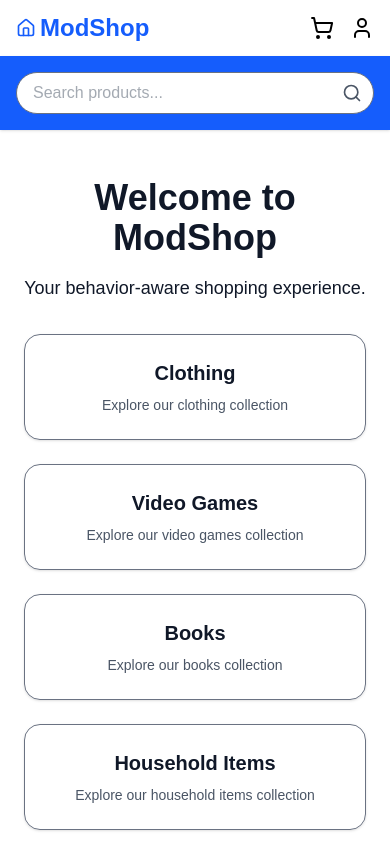
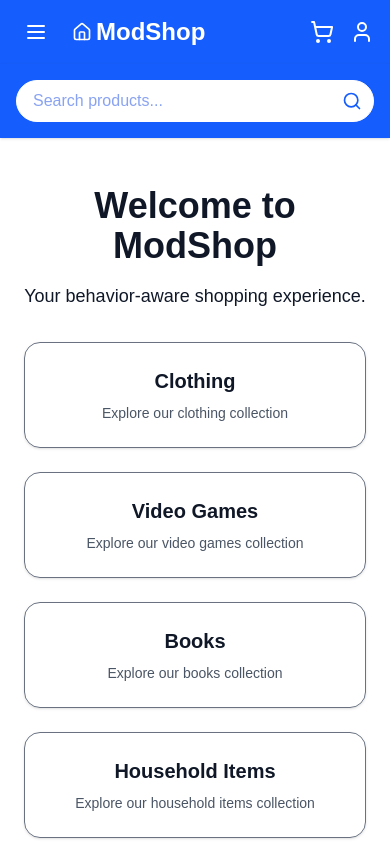
Before and after one commit to alemoraru/modshop, a Next.js app: page / in a window 390 px wide. Shown: the top 844 px of the page. Built offline with nearby package versions, Linux system fonts and the light colour scheme; a web font is replaced by a local one.

Commit message:
Add mobile menu for hamburger

```diff
--- a/src/components/Navbar.tsx
+++ b/src/components/Navbar.tsx
@@ -1,7 +1,7 @@
 "use client";
 
 import Link from "next/link";
-import {ShoppingCart, User, Home, Search} from "lucide-react";
+import {ShoppingCart, User, Home, Search, Menu} from "lucide-react";
 import {useCart} from "@/context/CartContext";
 import {useRouter} from "next/navigation";
 import React, {useState} from "react";
@@ -16,6 +16,7 @@ export default function Navbar() {
     const cartCount = items.reduce((sum, item) => sum + item.quantity, 0);
     const router = useRouter();
     const [search, setSearch] = useState("");
+    const [menuOpen, setMenuOpen] = useState(false);
     const handleSearchKeyDown = (e: React.KeyboardEvent<HTMLInputElement>) => {
         if (e.key === "Enter" && search.trim()) {
             router.push(`/search?query=${encodeURIComponent(search.trim())}`);
@@ -24,14 +25,23 @@ export default function Navbar() {
 
     return (
         <>
-            <nav className="w-full bg-white shadow-md px-4 py-3 flex items-center justify-between flex-wrap gap-2 z-0">
-                {/* Left: Logo + breadcrumbs on desktop */}
+            <nav
+                className="w-full bg-blue-600 shadow-md px-4 py-3 flex items-center justify-between flex-wrap gap-2 z-0">
+                {/* Left: Hamburger + Logo */}
                 <div className="flex items-center gap-2 overflow-x-auto whitespace-nowrap min-w-0">
+                    {/* Hamburger menu (mobile only) */}
+                    <button
+                        className="mr-2 p-2 rounded-md hover:bg-blue-700 focus:outline-none focus:ring-2 focus:ring-white sm:hidden"
+                        onClick={() => setMenuOpen(v => !v)}
+                        aria-label="Open categories menu"
+                    >
+                        <Menu className="w-6 h-6 text-white"/>
+                    </button>
                     <Link
                         href="/"
-                        className="text-2xl font-bold text-blue-600 cursor-pointer flex items-center gap-1 shrink-0"
+                        className="text-2xl font-bold text-white cursor-pointer flex items-center gap-1 shrink-0"
                     >
-                        <Home className="w-5 h-5"/>
+                        <Home className="w-5 h-5 text-white"/>
                         ModShop
                     </Link>
                 </div>
@@ -45,11 +55,10 @@ export default function Navbar() {
                             onChange={e => setSearch(e.target.value)}
                             onKeyDown={handleSearchKeyDown}
                             placeholder="Search products..."
-                            className="w-full px-4 py-2 pr-10 border text-gray-600 border-gray-500 rounded-full
-                            focus:outline-none focus:ring-2 focus:ring-blue-500 transition-all bg-white"
+                            className="w-full px-4 py-2 pr-10 border border-white text-blue-700 bg-white rounded-full focus:outline-none focus:ring-2 focus:ring-white transition-all"
                             style={{borderRadius: '9999px'}}
                         />
-                        <span className="absolute right-3 top-1/2 -translate-y-1/2 text-gray-600 pointer-events-none">
+                        <span className="absolute right-3 top-1/2 -translate-y-1/2 text-blue-600 pointer-events-none">
                             <Search className="w-5 h-5"/>
                         </span>
                     </div>
@@ -57,25 +66,46 @@ export default function Navbar() {
 
                 {/* Right: Cart and Profile */}
                 <div className="flex items-center space-x-4 shrink-0">
-                    <Link href="/cart" className="relative cursor-pointer group text-black">
+                    <Link href="/cart" className="relative cursor-pointer group text-white">
                         <ShoppingCart
-                            className="w-6 h-6 transition-transform duration-200 group-hover:scale-110 group-hover:text-blue-600"/>
+                            className="w-6 h-6 transition-transform duration-200 group-hover:scale-110 group-hover:text-blue-200"/>
                         {cartCount > 0 && (
                             <span
-                                className="absolute -top-3 -right-3 bg-blue-600 text-white text-xs rounded-full w-5 h-5 flex items-center justify-center transition-transform duration-200 group-hover:scale-110">
+                                className="absolute -top-3 -right-3 bg-white text-blue-600 text-xs rounded-full w-5 h-5 flex items-center justify-center transition-transform duration-200 group-hover:scale-110">
                                 {cartCount}
                             </span>
                         )}
                     </Link>
-                    <Link href="/profile" className="cursor-pointer group text-black">
+                    <Link href="/profile" className="cursor-pointer group text-white">
                         <User
-                            className="w-6 h-6 transition-transform duration-200 group-hover:scale-110 group-hover:text-blue-600"/>
+                            className="w-6 h-6 transition-transform duration-200 group-hover:scale-110 group-hover:text-blue-200"/>
                     </Link>
                 </div>
             </nav>
 
+            {/* Hamburger dropdown menu */}
+            {menuOpen && (
+                <div
+                    className="absolute left-4 top-16 bg-white border border-blue-200 rounded shadow-lg z-50 min-w-[180px] animate-fade-in">
+                    <div className="flex flex-col py-2">
+                        <Link href="/category/books"
+                              className="px-4 py-2 text-blue-700 hover:bg-blue-50 hover:text-blue-900 rounded transition-colors"
+                              onClick={() => setMenuOpen(false)}>Books</Link>
+                        <Link href="/category/clothing"
+                              className="px-4 py-2 text-blue-700 hover:bg-blue-50 hover:text-blue-900 rounded transition-colors"
+                              onClick={() => setMenuOpen(false)}>Clothing</Link>
+                        <Link href="/category/household"
+                              className="px-4 py-2 text-blue-700 hover:bg-blue-50 hover:text-blue-900 rounded transition-colors"
+                              onClick={() => setMenuOpen(false)}>Household</Link>
+                        <Link href="/category/video-games"
+                              className="px-4 py-2 text-blue-700 hover:bg-blue-50 hover:text-blue-900 rounded transition-colors"
+                              onClick={() => setMenuOpen(false)}>Video Games</Link>
+                    </div>
+                </div>
+            )}
+
             {/* Desktop sub-navbar for categories */}
-            <div className="hidden sm:flex w-full bg-blue-50 border-b border-blue-200 px-4 py-2 z-10">
+            <div className="hidden sm:flex w-full bg-white border-b border-blue-200 px-4 py-2 z-10">
                 <div className="flex gap-6 mx-auto">
                     <Link href="/category/books"
                           className="text-blue-700 font-medium transition-colors duration-200 hover:text-white
@@ -113,11 +143,10 @@ export default function Navbar() {
                         onChange={e => setSearch(e.target.value)}
                         onKeyDown={handleSearchKeyDown}
                         placeholder="Search products..."
-                        className="w-full px-4 py-2 pr-10 border text-gray-600 border-gray-500 rounded-full my-2
-                        focus:outline-none focus:ring-2 focus:ring-white-500 transition-all bg-white"
+                        className="w-full px-4 py-2 pr-10 border border-white text-blue-700 bg-white rounded-full my-2 focus:outline-none focus:ring-2 focus:ring-white transition-all"
                         style={{borderRadius: '9999px'}}
                     />
-                    <span className="absolute right-3 top-1/2 -translate-y-1/2 text-gray-600 pointer-events-none">
+                    <span className="absolute right-3 top-1/2 -translate-y-1/2 text-blue-600 pointer-events-none">
                         <Search className="w-5 h-5"/>
                     </span>
                 </div>
```
